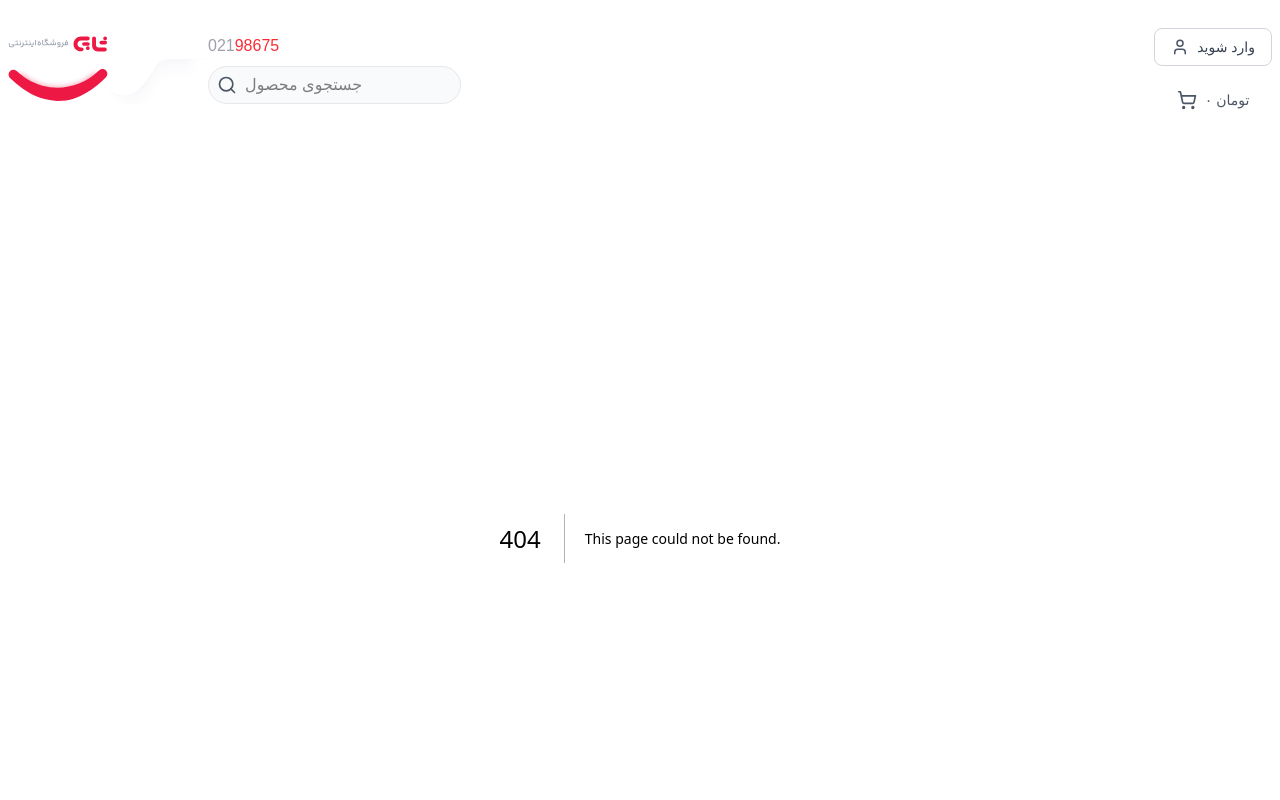
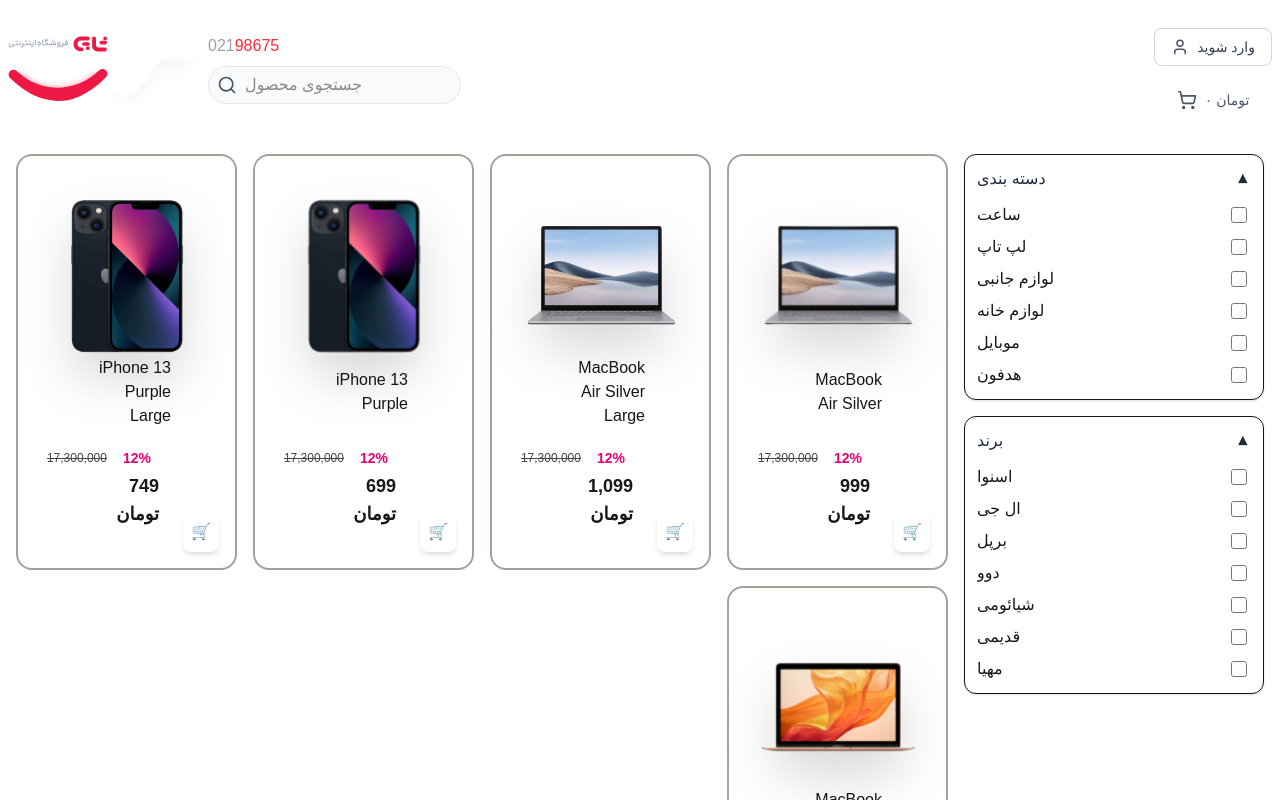
Before and after one commit to amirhoosian/torbShop, a Next.js app: page /explore in a window 1280 px wide. Before the commit this address had no page. Shown: the top 800 px of the page. Built offline with nearby package versions, Linux system fonts and the light colour scheme.

Commit message:
add explore page

```diff
--- a/next.config.ts
+++ b/next.config.ts
@@ -9,11 +9,7 @@
         hostname: "cdn.pixabay.com",
         pathname: "/**",
       },
-      {
-        protocol: "https",
-        hostname: "upload.wikimedia.org",
-        pathname: "/**",
-      },
+
       {
         protocol: "https",
         hostname: "i.imgur.com",
--- /dev/null
+++ b/src/app/explore/page.tsx
@@ -0,0 +1,45 @@
+"use client";
+import Accordion from "@/components/Accordion/Accordion";
+import ExploreFilters from "@/components/ExploreFilters/ExploreFilters";
+
+const Explore = () => {
+  return (
+    <div className="w-full max-w-screen-2xl mx-auto p-4 h-screen">
+      <div className="grid grid-cols-1 md:grid-cols-4 gap-4 h-full">
+        <div className="h-full  md:col-span-3">
+          <ExploreFilters />
+        </div>
+        <div className=" h-full  md:col-span-1">
+          <div className="space-y-4 w-full">
+            <Accordion
+              title="دسته بندی"
+              items={[
+                "ساعت",
+                "لپ تاپ",
+                "لوازم جانبی",
+                "لوازم خانه",
+                "موبایل",
+                "هدفون",
+              ]}
+            />
+
+            <Accordion
+              title="برند"
+              items={[
+                "اسنوا",
+                "ال جی",
+                "برپل",
+                "دوو",
+                "شیائومی",
+                "قدیمی",
+                "مهیا",
+              ]}
+            />
+          </div>
+        </div>
+      </div>
+    </div>
+  );
+};
+
+export default Explore;
--- /dev/null
+++ b/src/components/Accordion/Accordion.tsx
@@ -0,0 +1,63 @@
+"use client";
+import { useState, useRef, useEffect } from "react";
+import AccordionItem from "./AccordionItem";
+
+const Accordion = ({ title, items }: { title: string; items: string[] }) => {
+  const [openAccordion, setOpenAccordion] = useState(true);
+  const [height, setHeight] = useState("0px");
+
+  const panelRef = useRef(null);
+  useEffect(() => {
+    if (openAccordion) {
+      setHeight(panelRef.current.scrollHeight + "px");
+    } else {
+      setHeight("0px");
+    }
+  }, [openAccordion]);
+
+  const toggle = () => {
+    setOpenAccordion(!openAccordion);
+  };
+
+  return (
+    <div className="w-full border rounded-xl p-3 bg-white shadow-sm">
+      {/* Header */}
+      <button
+        onClick={toggle}
+        className="w-full flex justify-between items-center text-gray-800"
+      >
+        <span className="font-medium">{title}</span>
+        <span
+          className={`transition-transform duration-300 ${
+            openAccordion ? "rotate-180" : "rotate-0"
+          }`}
+        >
+          ▼
+        </span>
+      </button>
+
+      {/* Panel */}
+      <div
+        ref={panelRef}
+        className="transition-all overflow-hidden"
+        style={{
+          maxHeight: height,
+        }}
+      >
+        <div className="mt-3 flex flex-col gap-2 pr-1">
+          {items.map((item, index) => (
+            <label key={index} className="flex justify-between items-center">
+              <span>{item}</span>
+              <input
+                type="checkbox"
+                className="w-4 h-4 accent-blue-600 cursor-pointer"
+              />
+            </label>
+          ))}
+        </div>
+      </div>
+    </div>
+  );
+};
+
+export default Accordion;
--- /dev/null
+++ b/src/components/Accordion/AccordionItem.tsx
@@ -0,0 +1,29 @@
+const AccordionItem = () => {
+  return (
+    <div className="accordion-item border rounded-lg overflow-hidden">
+      <button
+        className="accordion-trigger w-full flex justify-between items-center p-4 bg-gray-100 text-left"
+        aria-expanded="false"
+        aria-controls="panel-1"
+        id="btn-1"
+      >
+        <span>Section 1</span>
+        <span className="icon transition-transform">▼</span>
+      </button>
+
+      <div
+        id="panel-1"
+        className="accordion-panel max-h-0 overflow-hidden transition-all duration-300 bg-white"
+        role="region"
+        aria-labelledby="btn-1"
+      >
+        <p>
+          Lorem ipsum dolor sit amet consectetur adipisicing elit. Quisquam,
+          quos.
+        </p>
+      </div>
+    </div>
+  );
+};
+
+export default AccordionItem;
--- /dev/null
+++ b/src/components/ExploreFilters/ExploreFilters.tsx
@@ -0,0 +1,42 @@
+import { useEffect, useState } from "react";
+import { ProductCardProps } from "@/types";
+import ProductsCard from "../ProductsCard";
+
+const ExploreFilters = () => {
+  const [products, setProducts] = useState<ProductCardProps[]>([]);
+
+  useEffect(() => {
+    const fetchProducts = async () => {
+      try {
+        const res = await fetch("/api/products");
+        if (!res.ok) {
+          throw new Error(`Failed to fetch products: ${res.status}`);
+        }
+        const data: ProductCardProps[] = await res.json();
+        setProducts(data);
+      } catch (error) {
+        console.error(error);
+      }
+    };
+
+    void fetchProducts();
+  }, []);
+
+  return (
+    <div
+      dir="rtl"
+      className="grid grid-cols-1 gap-4 sm:grid-cols-2 lg:grid-cols-4"
+    >
+      {products.slice(0, 5).map((p, idx) => (
+        <ProductsCard
+          key={`${p.title ?? "product"}-${idx}`}
+          title={p.title}
+          image={p.image}
+          price={p.price}
+        />
+      ))}
+    </div>
+  );
+};
+
+export default ExploreFilters;
--- /dev/null
+++ b/src/components/ProductsCard.tsx
@@ -0,0 +1,50 @@
+"use client";
+import { ProductCardProps } from "@/types";
+import Image from "next/image";
+import { title } from "process";
+
+const ProductsCard = ({ image, title, price }: ProductCardProps) => {
+  return (
+    <div className="relative flex h-full flex-col items-center justify-between rounded-2xl px-16 py-10 border-2 border-stone-400 ">
+      <div
+        className="  flex size-40 items-center justify-center rounded-full bg-white bg-contain bg-center bg-no-repeat"
+        style={{
+          backgroundImage:
+            "url('/images/routes/home/hero-offer-slider-wave-bg.svg')",
+        }}
+      >
+        <Image
+          height={0}
+          sizes="100vw"
+          width={0}
+          alt={title}
+          className="z-10 h-auto w-48 object-contain drop-shadow-2xl"
+          src={image}
+          priority
+        />
+      </div>
+      <div className="my-auto">
+        <p>{title}</p>
+      </div>
+      <div className="flex  flex-col w-full  px-3 mt-4 ">
+        <div className="flex items-center gap-2">
+          <span className="rounded-md bg-white px-2 py-1 text-sm font-bold text-pink-600">
+            12%
+          </span>
+          <div className="text-xs line-through opacity-80">17,300,000</div>
+        </div>
+        <div className="text-lg font-bold">{price.toLocaleString()} تومان</div>
+      </div>
+
+      {/* آیکن سبد خرید */}
+      <button
+        className="absolute right-4 bottom-4 rounded-lg bg-white p-2 text-pink-600 shadow-md hover:bg-gray-100"
+        type="button"
+      >
+        🛒
+      </button>
+    </div>
+  );
+};
+
+export default ProductsCard;
```
Also changed, not shown: public/images/1-6-150x150.png, public/images/1-6-300x300.png, src/components/ProductCard.tsx (deleted).
